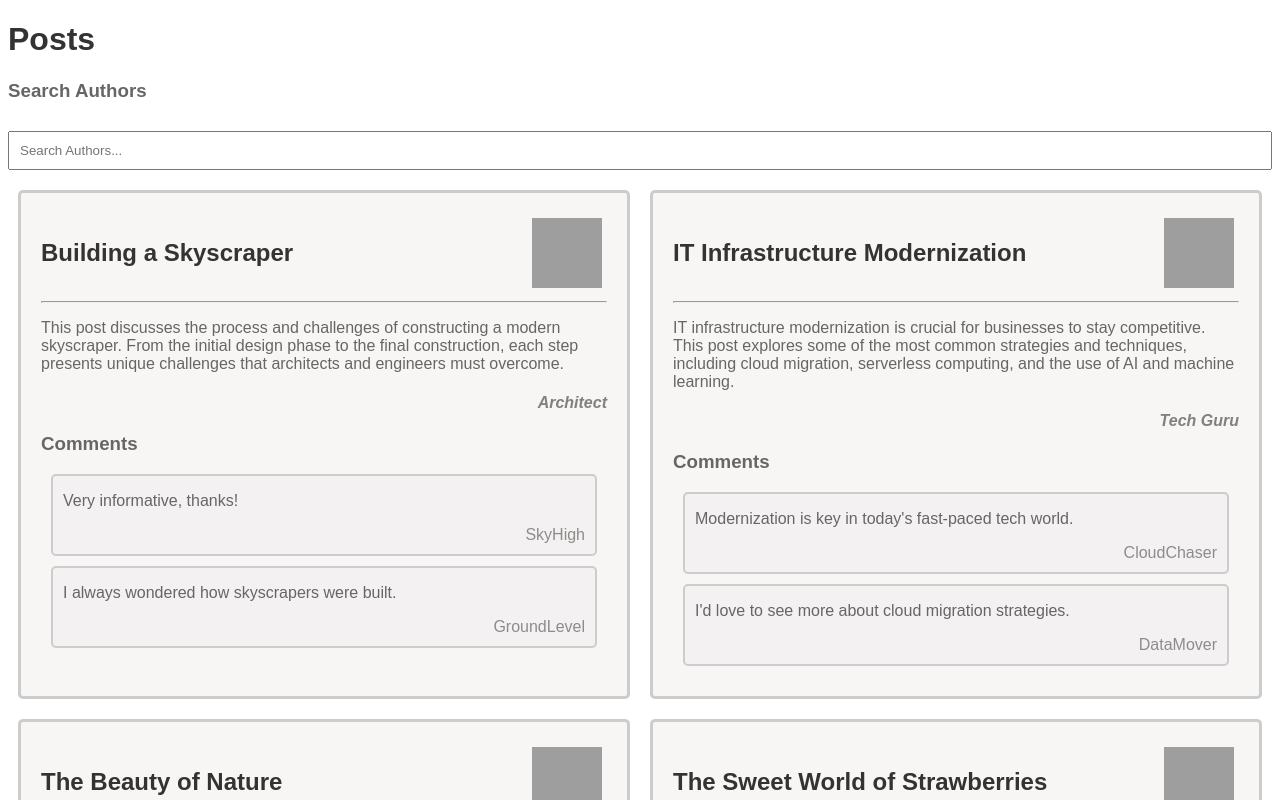
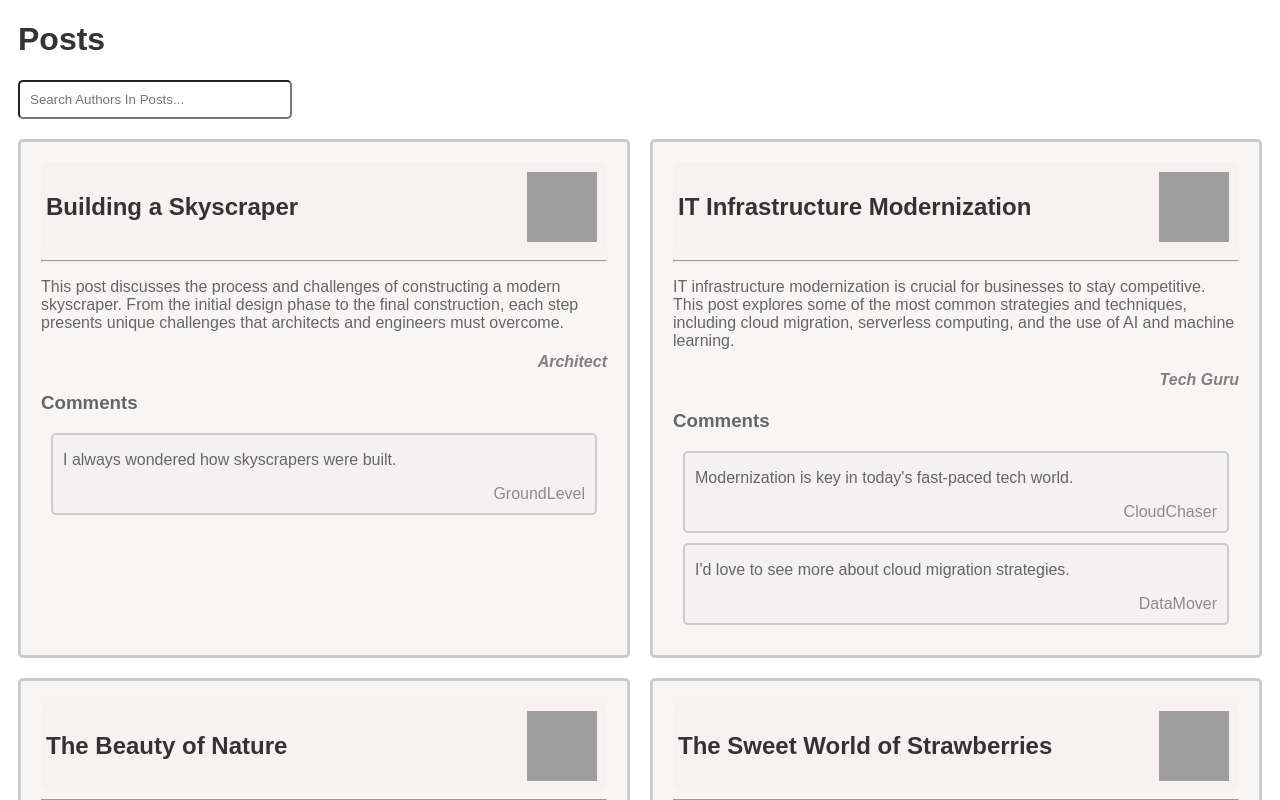
Before and after one commit to Spike433/q-task, a React (Vite) app: page / in a window 1280 px wide. Shown: the top 800 px of the page. Built offline with nearby package versions, Linux system fonts and the light colour scheme; grey boxes are pictures that could not be loaded.

Commit message:
feat: add axios

```diff
--- a/package.json
+++ b/package.json
@@ -14,6 +14,7 @@
     "format:check": "prettier --check \"**/*.{js,jsx,ts,tsx,mdx}\" --cache"
   },
   "dependencies": {
+    "axios": "0.24",
     "i18next": "23.2.7",
     "prop-types": "15.8.1",
     "react": "18.2.0",
@@ -21,7 +22,8 @@
     "react-helmet-async": "1.3.0",
     "react-i18next": "13.0.1",
     "react-router": "6.14.1",
-    "react-router-dom": "6.14.1"
+    "react-router-dom": "6.14.1",
+    "styled-components": "^6.1.8"
   },
   "devDependencies": {
     "@semantic-release/changelog": "^6.0.3",
--- a/src/pages/Posts/Posts.tsx
+++ b/src/pages/Posts/Posts.tsx
@@ -1,5 +1,5 @@
-import { use } from 'i18next';
 import React from 'react';
+import styled from 'styled-components';
 
 interface Comment {
   id: number;
@@ -22,7 +22,7 @@ const posts: Post[] = [
     description: 'This post discusses the process and challenges of constructing a modern skyscraper. From the initial design phase to the final construction, each step presents unique challenges that architects and engineers must overcome.',
     author: 'Architect',
     comments: [
-      { id: 1, text: 'Very informative, thanks!', nickname: 'SkyHigh' },
+     // { id: 1, text: 'Very informative, thanks!', nickname: 'SkyHigh' },
       { id: 2, text: 'I always wondered how skyscrapers were built.', nickname: 'GroundLevel' },
     ],
   },
@@ -68,6 +68,18 @@ const posts: Post[] = [
   },
 ];
 
+const PostContainer = styled.div`
+  padding: 5px;
+  background-color: #f5f2f2b7;
+  border-radius: 5px;
+  cursor: pointer;
+  transition: background-color 0.3s ease;
+
+  &:hover {
+    background-color: #ddd;
+  }
+`;
+
 export function PostsPage(){
   const [search, setSearch] = React.useState('');
   const [filteredPosts, setFilteredPosts] = React.useState<Post[]>([]);
@@ -83,16 +95,16 @@ export function PostsPage(){
 
   return (
   <div>
+    <div style={{margin:'10px'}}>
       <h1 style={{ color: '#333', fontFamily: 'Arial' }}>Posts</h1>
-  <h3 style={{ color: '#666', fontFamily: 'Arial' }}>Search Authors</h3>
       <input
         type="text"
-    placeholder='Search Authors...'
+        placeholder='Search Authors In Posts...'
         value={search}
         onChange={(e) => setSearch(e.target.value)}
-    style={{ padding: '10px', margin: '10px 0', width: '100%', boxSizing: 'border-box' }}
+        style={{ padding: '10px', borderRadius:'5px', width:'250px'}}
       />
-
+    </div>
     <div style={{ display: 'flex', flexWrap: 'wrap', justifyContent: 'space-between' }}>
       {filteredPosts.map((post) => (
         <div
@@ -107,6 +119,7 @@ export function PostsPage(){
             borderRadius: '5px'
           }}
         >
+          <PostContainer>
           <div style={{ display: 'flex', alignItems: 'center', justifyContent:'space-between' }}>
             <h2 style={{ color: '#333', fontFamily: 'Arial' }}>{post.title}</h2>
             <img
@@ -115,6 +128,7 @@ export function PostsPage(){
               alt="Post"
             />
           </div>
+          </PostContainer>
           <hr/>
           <p style={{ color: '#666', fontFamily: 'Arial' }}>{post.description}</p>
           <h4>
--- /dev/null
+++ b/src/services/index.ts
@@ -0,0 +1,5 @@
+import PostAPI from "./posts-api";
+
+export const ApiServices = {
+    postService: PostAPI
+}
--- /dev/null
+++ b/src/services/types.ts
@@ -0,0 +1,6 @@
+export interface Post{
+    id: number;
+    title: string;
+    body: string;
+    userId: number;
+}
```
Also changed, not shown: src/services/base/abstract-api.ts (added, +25 -0 lines), src/services/posts-api.ts (added, +22 -0 lines), 1 other file (tests, documents, lock files or other folders). Lines whose indentation alone changed are shown as unchanged.
